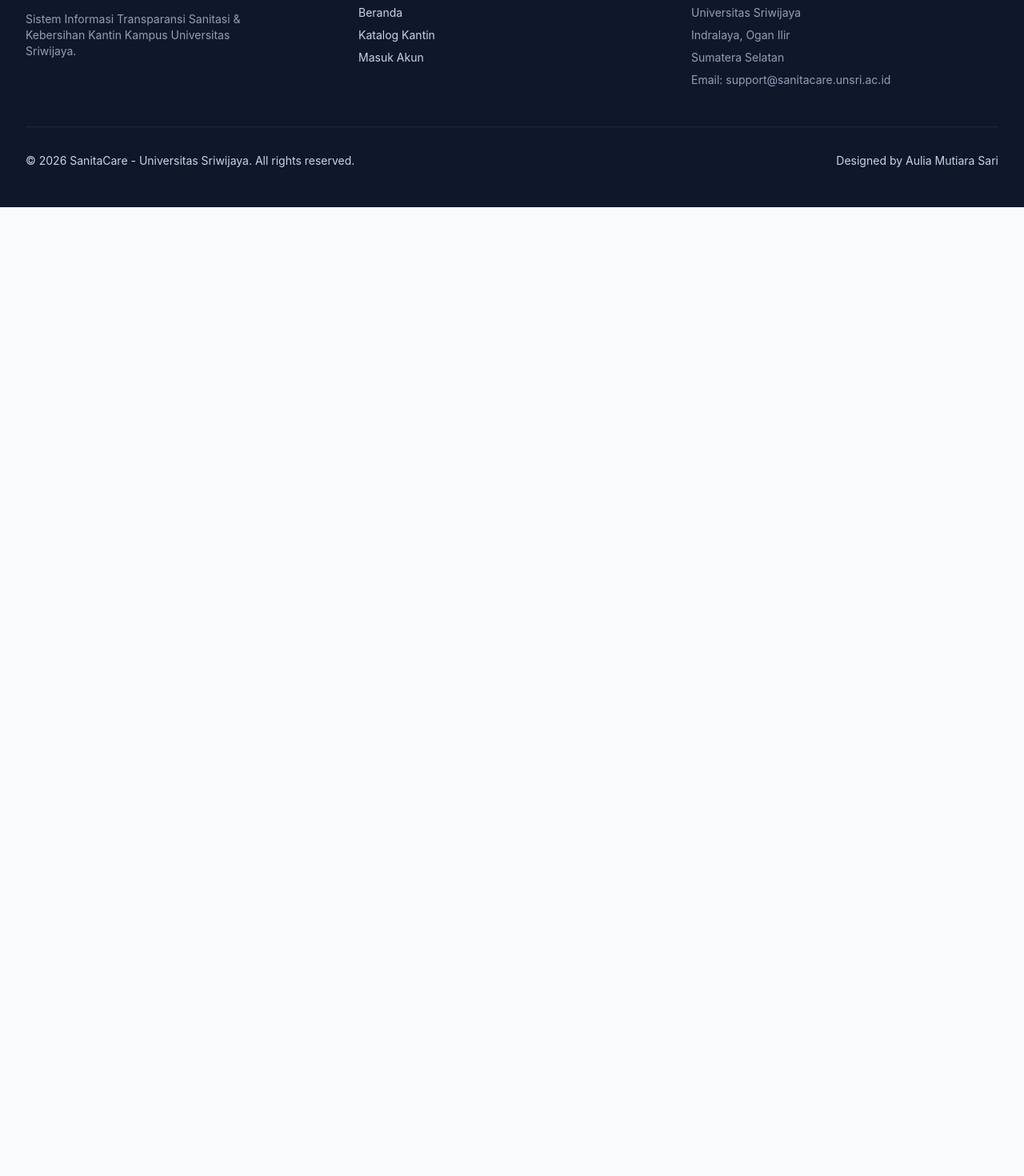
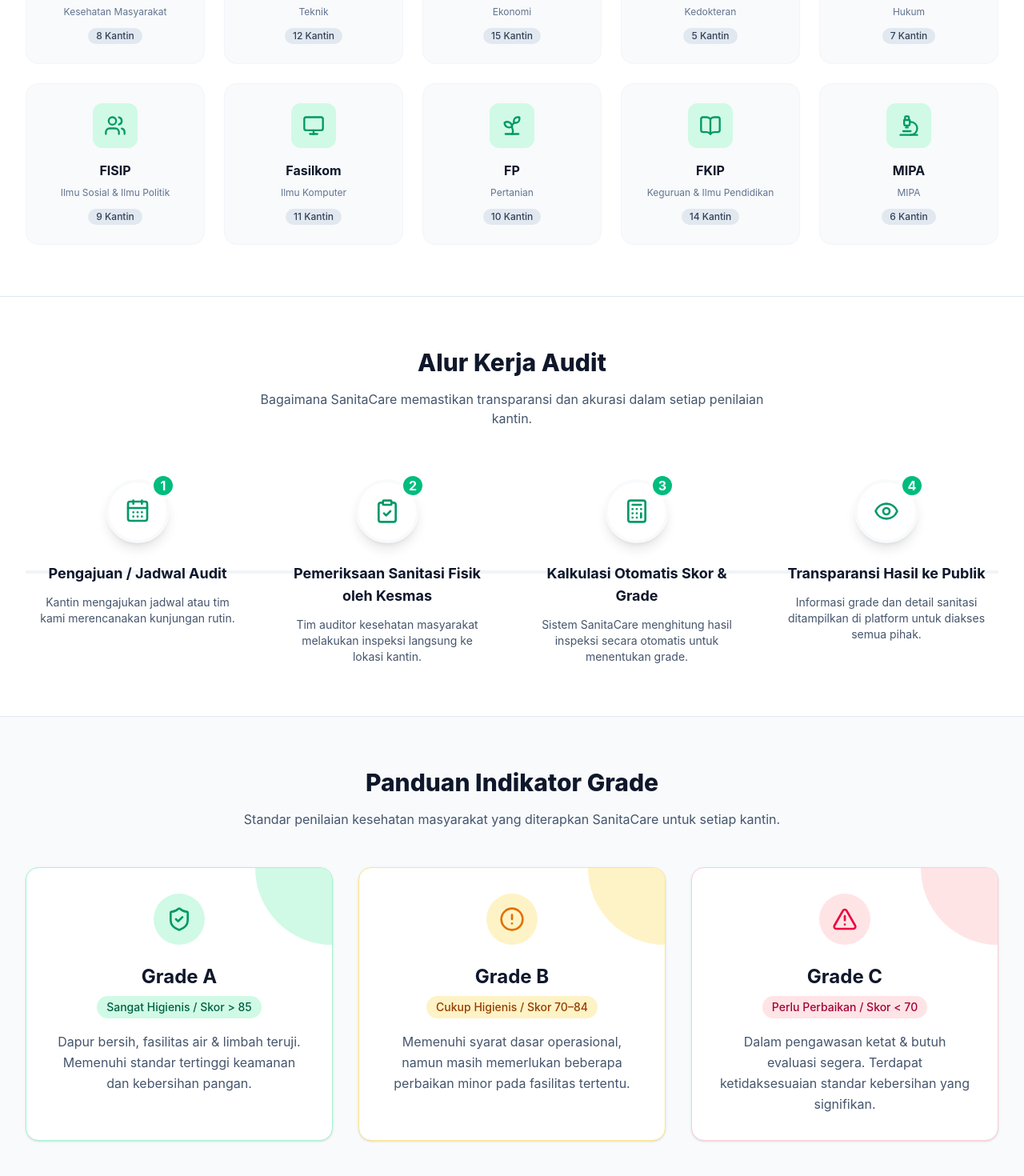
Before and after one commit to auliamutiaraa/SanitaCare, a React (Vite) app: page / in a window 1280 px wide. Shown: the part 1300-2770 px from the top of the page at 80% size. Before the commit the page ends 1559 px from the top, so only its background shows below. Built offline with nearby package versions, Linux system fonts and the light colour scheme; no server answers; the database is empty.

Commit message:
update: LandingPage and add landing components

```diff
--- /dev/null
+++ b/src/components/landing/FacultySection.jsx
@@ -0,0 +1,51 @@
+import React from 'react';
+import { useNavigate } from 'react-router-dom';
+import { HeartPulse, HardHat, Landmark, Stethoscope, Scale, Users, Monitor, Sprout, BookOpen, Microscope } from 'lucide-react';
+
+const faculties = [
+  { id: 'FKM', name: 'Kesehatan Masyarakat', icon: HeartPulse, count: 8 },
+  { id: 'FT', name: 'Teknik', icon: HardHat, count: 12 },
+  { id: 'FE', name: 'Ekonomi', icon: Landmark, count: 15 },
+  { id: 'FK', name: 'Kedokteran', icon: Stethoscope, count: 5 },
+  { id: 'FH', name: 'Hukum', icon: Scale, count: 7 },
+  { id: 'FISIP', name: 'Ilmu Sosial & Ilmu Politik', icon: Users, count: 9 },
+  { id: 'Fasilkom', name: 'Ilmu Komputer', icon: Monitor, count: 11 },
+  { id: 'FP', name: 'Pertanian', icon: Sprout, count: 10 },
+  { id: 'FKIP', name: 'Keguruan & Ilmu Pendidikan', icon: BookOpen, count: 14 },
+  { id: 'MIPA', name: 'MIPA', icon: Microscope, count: 6 },
+];
+
+export function FacultySection() {
+  const navigate = useNavigate();
+
+  return (
+    <section className="py-16 bg-white border-b border-slate-200">
+      <div className="max-w-7xl mx-auto px-4 sm:px-6 lg:px-8">
+        <div className="text-center mb-12">
+          <h2 className="text-3xl font-extrabold text-slate-900">Eksplorasi Kantin Fakultas</h2>
+          <p className="text-slate-600 mt-4 max-w-2xl mx-auto">
+            Temukan kantin terverifikasi di setiap fakultas Universitas Sriwijaya.
+          </p>
+        </div>
+        <div className="grid grid-cols-2 md:grid-cols-3 lg:grid-cols-5 gap-6">
+          {faculties.map((faculty) => (
+            <button
+              key={faculty.id}
+              onClick={() => navigate(`/canteens?faculty=${faculty.id}`)}
+              className="flex flex-col items-center p-6 bg-slate-50 border border-slate-100 rounded-2xl hover:border-emerald-500 hover:shadow-md transition-all group text-center"
+            >
+              <div className="w-14 h-14 bg-emerald-100 text-emerald-600 rounded-xl flex items-center justify-center mb-4 group-hover:scale-110 transition-transform">
+                <faculty.icon className="w-7 h-7" />
+              </div>
+              <h3 className="font-bold text-slate-900 mb-2">{faculty.id}</h3>
+              <p className="text-xs text-slate-500 mb-3">{faculty.name}</p>
+              <span className="inline-flex items-center px-2.5 py-0.5 rounded-full text-xs font-medium bg-slate-200 text-slate-700 group-hover:bg-emerald-100 group-hover:text-emerald-700 transition-colors">
+                {faculty.count} Kantin
+              </span>
+            </button>
+          ))}
+        </div>
+      </div>
+    </section>
+  );
+}
--- /dev/null
+++ b/src/components/landing/GradeGuideSection.jsx
@@ -0,0 +1,70 @@
+import React from 'react';
+import { ShieldCheck, AlertCircle, AlertTriangle } from 'lucide-react';
+
+export function GradeGuideSection() {
+  return (
+    <section className="py-16 bg-slate-50 border-b border-slate-200">
+      <div className="max-w-7xl mx-auto px-4 sm:px-6 lg:px-8">
+        <div className="text-center mb-12">
+          <h2 className="text-3xl font-extrabold text-slate-900">Panduan Indikator Grade</h2>
+          <p className="text-slate-600 mt-4 max-w-2xl mx-auto">
+            Standar penilaian kesehatan masyarakat yang diterapkan SanitaCare untuk setiap kantin.
+          </p>
+        </div>
+
+        <div className="grid grid-cols-1 md:grid-cols-3 gap-8">
+          {/* Grade A */}
+          <div className="bg-white p-8 rounded-2xl border border-emerald-200 shadow-sm hover:shadow-md transition-shadow relative overflow-hidden">
+            <div className="absolute top-0 right-0 w-24 h-24 bg-emerald-100 rounded-bl-full -z-0"></div>
+            <div className="relative z-10 flex flex-col items-center text-center">
+              <div className="w-16 h-16 bg-emerald-100 text-emerald-600 rounded-full flex items-center justify-center mb-6">
+                <ShieldCheck className="w-8 h-8" />
+              </div>
+              <h3 className="text-2xl font-bold text-slate-900 mb-2">Grade A</h3>
+              <div className="inline-flex items-center px-3 py-1 rounded-full text-sm font-medium bg-emerald-100 text-emerald-800 mb-4">
+                Sangat Higienis / Skor {'>'} 85
+              </div>
+              <p className="text-slate-600 leading-relaxed">
+                Dapur bersih, fasilitas air & limbah teruji. Memenuhi standar tertinggi keamanan dan kebersihan pangan.
+              </p>
+            </div>
+          </div>
+
+          {/* Grade B */}
+          <div className="bg-white p-8 rounded-2xl border border-amber-200 shadow-sm hover:shadow-md transition-shadow relative overflow-hidden">
+            <div className="absolute top-0 right-0 w-24 h-24 bg-amber-100 rounded-bl-full -z-0"></div>
+            <div className="relative z-10 flex flex-col items-center text-center">
+              <div className="w-16 h-16 bg-amber-100 text-amber-600 rounded-full flex items-center justify-center mb-6">
+                <AlertCircle className="w-8 h-8" />
+              </div>
+              <h3 className="text-2xl font-bold text-slate-900 mb-2">Grade B</h3>
+              <div className="inline-flex items-center px-3 py-1 rounded-full text-sm font-medium bg-amber-100 text-amber-800 mb-4">
+                Cukup Higienis / Skor 70–84
+              </div>
+              <p className="text-slate-600 leading-relaxed">
+                Memenuhi syarat dasar operasional, namun masih memerlukan beberapa perbaikan minor pada fasilitas tertentu.
+              </p>
+            </div>
+          </div>
+
+          {/* Grade C */}
+          <div className="bg-white p-8 rounded-2xl border border-rose-200 shadow-sm hover:shadow-md transition-shadow relative overflow-hidden">
+            <div className="absolute top-0 right-0 w-24 h-24 bg-rose-100 rounded-bl-full -z-0"></div>
+            <div className="relative z-10 flex flex-col items-center text-center">
+              <div className="w-16 h-16 bg-rose-100 text-rose-600 rounded-full flex items-center justify-center mb-6">
+                <AlertTriangle className="w-8 h-8" />
+              </div>
+              <h3 className="text-2xl font-bold text-slate-900 mb-2">Grade C</h3>
+              <div className="inline-flex items-center px-3 py-1 rounded-full text-sm font-medium bg-rose-100 text-rose-800 mb-4">
+                Perlu Perbaikan / Skor {'<'} 70
+              </div>
+              <p className="text-slate-600 leading-relaxed">
+                Dalam pengawasan ketat & butuh evaluasi segera. Terdapat ketidaksesuaian standar kebersihan yang signifikan.
+              </p>
+            </div>
+          </div>
+        </div>
+      </div>
+    </section>
+  );
+}
--- /dev/null
+++ b/src/components/landing/HowItWorksSection.jsx
@@ -0,0 +1,69 @@
+import React from 'react';
+import { CalendarDays, ClipboardCheck, Calculator, Eye } from 'lucide-react';
+
+export function HowItWorksSection() {
+  const steps = [
+    {
+      id: 1,
+      title: 'Pengajuan / Jadwal Audit',
+      description: 'Kantin mengajukan jadwal atau tim kami merencanakan kunjungan rutin.',
+      icon: CalendarDays,
+    },
+    {
+      id: 2,
+      title: 'Pemeriksaan Sanitasi Fisik oleh Kesmas',
+      description: 'Tim auditor kesehatan masyarakat melakukan inspeksi langsung ke lokasi kantin.',
+      icon: ClipboardCheck,
+    },
+    {
+      id: 3,
+      title: 'Kalkulasi Otomatis Skor & Grade',
+      description: 'Sistem SanitaCare menghitung hasil inspeksi secara otomatis untuk menentukan grade.',
+      icon: Calculator,
+    },
+    {
+      id: 4,
+      title: 'Transparansi Hasil ke Publik',
+      description: 'Informasi grade dan detail sanitasi ditampilkan di platform untuk diakses semua pihak.',
+      icon: Eye,
+    },
+  ];
+
+  return (
+    <section className="py-16 bg-white border-b border-slate-200">
+      <div className="max-w-7xl mx-auto px-4 sm:px-6 lg:px-8">
+        <div className="text-center mb-16">
+          <h2 className="text-3xl font-extrabold text-slate-900">Alur Kerja Audit</h2>
+          <p className="text-slate-600 mt-4 max-w-2xl mx-auto">
+            Bagaimana SanitaCare memastikan transparansi dan akurasi dalam setiap penilaian kantin.
+          </p>
+        </div>
+
+        <div className="relative">
+          {/* Connecting Line - hidden on mobile, visible on md and up */}
+          <div className="hidden md:block absolute top-1/2 left-0 w-full h-1 bg-slate-100 -translate-y-1/2 z-0" />
+
+          <div className="grid grid-cols-1 md:grid-cols-4 gap-8 relative z-10">
+            {steps.map((step, index) => (
+              <div key={step.id} className="flex flex-col items-center text-center">
+                <div className="w-20 h-20 bg-white border-4 border-slate-50 rounded-full flex items-center justify-center shadow-lg mb-6 relative">
+                  <div className="absolute -top-3 -right-3 w-8 h-8 bg-emerald-500 text-white rounded-full flex items-center justify-center font-bold border-4 border-white">
+                    {step.id}
+                  </div>
+                  <step.icon className="w-8 h-8 text-emerald-600" />
+                </div>
+                <h3 className="text-lg font-bold text-slate-900 mb-3 px-2">{step.title}</h3>
+                <p className="text-sm text-slate-600 px-4">{step.description}</p>
+
+                {/* Mobile connecting line */}
+                {index < steps.length - 1 && (
+                  <div className="md:hidden w-1 h-12 bg-slate-100 my-4"></div>
+                )}
+              </div>
+            ))}
+          </div>
+        </div>
+      </div>
+    </section>
+  );
+}
--- a/src/pages/LandingPage.jsx
+++ b/src/pages/LandingPage.jsx
@@ -3,6 +3,9 @@
 import { Search, ShieldCheck, Users, Activity } from 'lucide-react';
 import { useCanteens } from '../hooks/useCanteens';
 import { CanteenCard } from '../components/canteen/CanteenCard';
+import { FacultySection } from '../components/landing/FacultySection';
+import { GradeGuideSection } from '../components/landing/GradeGuideSection';
+import { HowItWorksSection } from '../components/landing/HowItWorksSection';
 
 export default function LandingPage() {
   const { canteens, loading, fetchCanteens } = useCanteens();
@@ -88,6 +91,10 @@
         </div>
       </section>
 
+      <FacultySection />
+      <HowItWorksSection />
+      <GradeGuideSection />
+
       {/* Featured Canteens */}
       <section className="py-16 bg-slate-50 flex-1">
         <div className="max-w-7xl mx-auto px-4 sm:px-6 lg:px-8">
```
